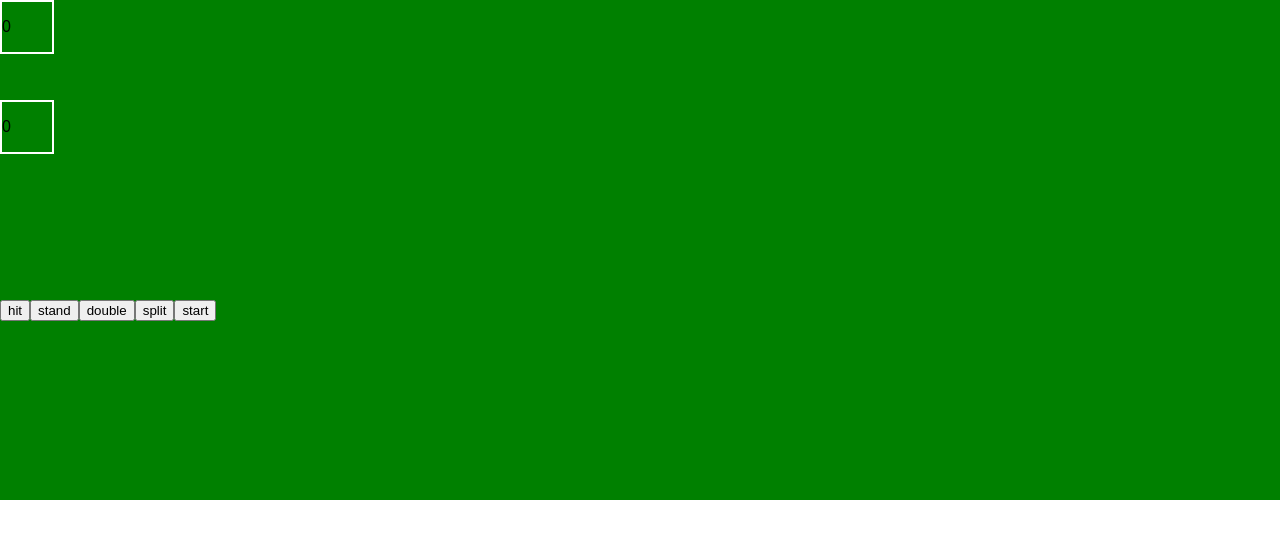
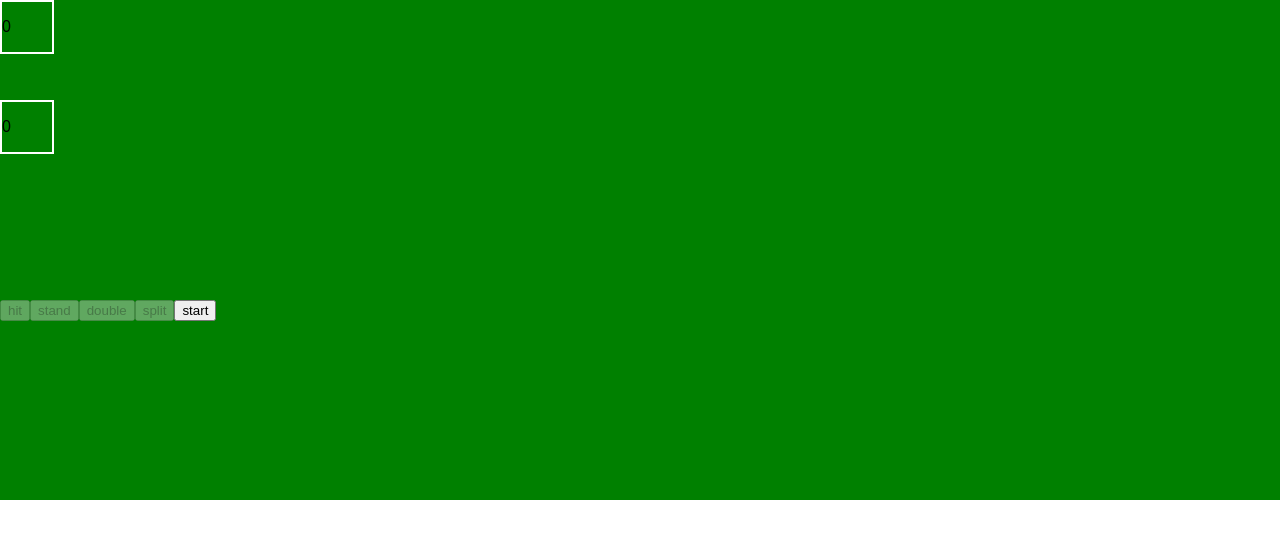
Before and after one commit to kasra-nejad/blackjack, a React (Create React App) app: page / in a window 1280 px wide. Shown: the top 538 px of the page. Built offline with nearby package versions, Linux system fonts and the light colour scheme.

Commit message:
basic functionality

```diff
--- a/src/Buttons/PlayerButtons.tsx
+++ b/src/Buttons/PlayerButtons.tsx
@@ -1,26 +1,47 @@
-import React, { useContext, useState } from "react";
-import { GameContext } from "../Table/Table";
+import React, { useContext } from "react";
+import { participants } from "../Table/cardConstants";
+import { setTurn } from "../Table/gameActions";
+import { GameContext } from "../Table/gameContext";
 
 export interface IPlayerButtonsProps {
   drawCard: (participant: string) => void;
   start: () => void;
+  double: () => void;
 }
 
 const PlayerButtons: React.FC<IPlayerButtonsProps> = (props) => {
-  const { drawCard, start } = props;
+  const { drawCard, start, double } = props;
   const context = useContext(GameContext);
-  const { turn, isGameStarted } = context.state;
-  const [isDoubleDisabled, setIsDoubleDisabled] = useState(false);
-  const [isSplitDisabled, setISSplitDisabled] = useState(false);
+  const dispatch = context.dispatch;
+  const { turn, isGameStarted, hands } = context.state;
+  const isDoubleDisabled = !isGameStarted || hands[turn].length !== 2;
+  const isSplitDisabled =
+    !isGameStarted || hands[turn][0]?.value !== hands[turn][1]?.value;
+
   return (
     <div id="button-container" style={{ display: "flex" }}>
-      <button className="button" name="hit" onClick={() => drawCard(turn)}>
+      <button
+        className="button"
+        name="hit"
+        disabled={turn === participants.DEALER || !isGameStarted}
+        onClick={() => drawCard(turn)}
+      >
         hit
       </button>
-      <button className="button" name="stand">
+      <button
+        className="button"
+        name="stand"
+        onClick={() => dispatch(setTurn(participants.DEALER))}
+        disabled={turn === participants.DEALER || !isGameStarted}
+      >
         stand
       </button>
-      <button className="button" disabled={isDoubleDisabled} name="double">
+      <button
+        className="button"
+        disabled={isDoubleDisabled}
+        name="double"
+        onClick={double}
+      >
         double
       </button>
       <button className="button" disabled={isSplitDisabled} name="split">
--- a/src/Participants/Dealer.tsx
+++ b/src/Participants/Dealer.tsx
@@ -2,7 +2,8 @@ import React, { useContext, useEffect } from "react";
 import styled from "styled-components";
 import Card from "../Table/Card";
 import { participants } from "../Table/cardConstants";
-import { CurrentCard, GameContext } from "../Table/Table";
+import { GameContext } from "../Table/gameContext";
+import { CurrentCard } from "../Table/Table";
 import Totals from "./Totals";
 import { useGetParticipantTotal } from "./utils";
 
@@ -44,7 +45,13 @@ const Dealer = (props: Props) => {
           return <Card key={card?.id} value={card?.id} />;
         })
       )}
-      <Totals total={total} />
+      <Totals
+        total={
+          turn !== participants.DEALER && isGameStarted
+            ? total - dealerHand[1]?.value!
+            : total
+        }
+      />
     </DealerArea>
   );
 };
--- a/src/Participants/Player.tsx
+++ b/src/Participants/Player.tsx
@@ -1,10 +1,12 @@
-import React, { useContext } from "react";
+import React, { useContext, useEffect } from "react";
 import Totals from "./Totals";
-import { CurrentCard, GameContext } from "../Table/Table";
+import { CurrentCard } from "../Table/Table";
 import { useGetParticipantTotal } from "./utils";
 import Card from "../Table/Card";
 import styled from "styled-components";
 import { participants } from "../Table/cardConstants";
+import { GameContext } from "../Table/gameContext";
+import { setTurn } from "../Table/gameActions";
 
 const PlayerArea = styled.div`
   width: 200px;
@@ -14,9 +16,16 @@ const PlayerArea = styled.div`
 
 const Player = () => {
   const context = useContext(GameContext);
+  const dispatch = context.dispatch;
   const { hands } = context.state;
   const playerHand = hands[participants.PLAYER_1];
   const total = useGetParticipantTotal(playerHand);
+
+  useEffect(() => {
+    if (total >= 21) {
+      dispatch(setTurn(participants.DEALER));
+    }
+  }, [dispatch, total]);
 
   return (
     <PlayerArea>
--- a/src/Table/Table.tsx
+++ b/src/Table/Table.tsx
@@ -1,9 +1,12 @@
-import React, { createContext, useReducer } from "react";
+import React, { useReducer } from "react";
 import styled from "styled-components";
 import PlayerButtons from "../Buttons/PlayerButtons";
 import Dealer from "../Participants/Dealer";
 import Player from "../Participants/Player";
-import { deckOfCards, participants } from "./cardConstants";
+import { participants } from "./cardConstants";
+import { setDealerDeck, setHands, setTurn, startGame } from "./gameActions";
+import { GameContext } from "./gameContext";
+import { gameReducer, initialState } from "./gameReducer";
 
 export type Card = {
   id: string;
@@ -19,95 +22,7 @@ const PlayArea = styled.div`
   height: 500px;
 `;
 
-type GameContextType = {
-  state: GameState;
-  dispatch: React.Dispatch<GameActions>;
-};
-
-type GameState = {
-  isGameStarted: boolean;
-  dealerDeck: Card[];
-  turn: string;
-  hands: { [key: string]: CurrentCard[] };
-};
-
-type GameActions = {
-  type: string;
-  payload?: any;
-};
-export const GameContext = createContext({} as GameContextType);
-
 const Table: React.FC = () => {
-  const initialState: GameState = {
-    isGameStarted: false,
-    dealerDeck: deckOfCards,
-    turn: participants.PLAYER_1,
-    hands: {
-      [participants.PLAYER_1]: [],
-      [participants.DEALER]: [],
-    },
-  };
-
-  const SET_TURN = "SET_TURN";
-  const START_GAME = "START_GAME";
-  const SET_HANDS = "SET_HANDS";
-  const SET_DEALER_DECK = "SET_DEALER_DECK";
-
-  const setTurn = (payload: string) => ({
-    type: SET_TURN,
-    payload,
-  });
-
-  const startGame = (payload: boolean) => ({
-    type: START_GAME,
-    payload,
-  });
-
-  const setHands = (payload: { participant: string; cardIndex: number }) => ({
-    type: SET_HANDS,
-    payload,
-  });
-
-  const setDealerDeck = (payload: number) => ({
-    type: SET_DEALER_DECK,
-    payload,
-  });
-
-  function gameReducer(state: GameState, action: GameActions): GameState {
-    const { type, payload } = action;
-    switch (type) {
-      case SET_TURN:
-        return {
-          ...state,
-          turn: payload,
-        };
-      case START_GAME:
-        return {
-          ...state,
-          isGameStarted: payload,
-        };
-      case SET_HANDS:
-        return {
-          ...state,
-          hands: {
-            ...state.hands,
-            [payload.participant]: [
-              ...state.hands[payload.participant],
-              state.dealerDeck[payload.cardIndex],
-            ],
-          },
-        };
-      case SET_DEALER_DECK:
-        return {
-          ...state,
-          dealerDeck: state.dealerDeck.filter((_, index) => index !== payload),
-        };
-
-      default:
-        return state;
-    }
-  }
-
   const [gameState, dispatch] = useReducer(gameReducer, initialState);
 
   const toggleTurn = () => {
@@ -144,12 +59,17 @@ const Table: React.FC = () => {
     dispatch(startGame(true));
     dispatch(setTurn(participants.PLAYER_1));
   };
+
+  const double = () => {
+    drawCard(gameState.turn);
+    toggleTurn();
+  };
   return (
     <GameContext.Provider value={{ state: gameState, dispatch }}>
       <PlayArea>
         <Dealer drawCard={drawCard} />
         <Player />
-        <PlayerButtons drawCard={drawCard} start={start} />
+        <PlayerButtons drawCard={drawCard} start={start} double={double} />
       </PlayArea>
     </GameContext.Provider>
   );
--- /dev/null
+++ b/src/Table/gameActions.ts
@@ -0,0 +1,32 @@
+export const SET_TURN = "SET_TURN";
+export const START_GAME = "START_GAME";
+export const SET_HANDS = "SET_HANDS";
+export const SET_DEALER_DECK = "SET_DEALER_DECK";
+
+export const setTurn = (payload: string) => ({
+  type: SET_TURN,
+  payload,
+});
+
+export const startGame = (payload: boolean) => ({
+  type: START_GAME,
+  payload,
+});
+
+export const setHands = (payload: {
+  participant: string;
+  cardIndex: number;
+}) => ({
+  type: SET_HANDS,
+  payload,
+});
+
+export const setDealerDeck = (payload: number) => ({
+  type: SET_DEALER_DECK,
+  payload,
+});
+
+export type GameActions = {
+  type: string;
+  payload?: any;
+};
--- /dev/null
+++ b/src/Table/gameContext.ts
@@ -0,0 +1,10 @@
+import { createContext } from "react";
+import { GameActions } from "./gameActions";
+import { GameState } from "./gameReducer";
+
+type GameContextType = {
+  state: GameState;
+  dispatch: React.Dispatch<GameActions>;
+};
+
+export const GameContext = createContext({} as GameContextType);
--- /dev/null
+++ b/src/Table/gameReducer.ts
@@ -0,0 +1,62 @@
+import { deckOfCards, participants } from "./cardConstants";
+import {
+  GameActions,
+  SET_DEALER_DECK,
+  SET_HANDS,
+  SET_TURN,
+  START_GAME,
+} from "./gameActions";
+import { Card, CurrentCard } from "./Table";
+
+export type GameState = {
+  isGameStarted: boolean;
+  dealerDeck: Card[];
+  turn: string;
+  hands: { [key: string]: CurrentCard[] };
+};
+
+export const initialState: GameState = {
+  isGameStarted: false,
+  dealerDeck: deckOfCards,
+  turn: participants.PLAYER_1,
+  hands: {
+    [participants.PLAYER_1]: [],
+    [participants.DEALER]: [],
+  },
+};
+
+export function gameReducer(state: GameState, action: GameActions): GameState {
+  const { type, payload } = action;
+  switch (type) {
+    case SET_TURN:
+      console.log(payload);
+      return {
+        ...state,
+        turn: payload,
+      };
+    case START_GAME:
+      return {
+        ...state,
+        isGameStarted: payload,
+      };
+    case SET_HANDS:
+      return {
+        ...state,
+        hands: {
+          ...state.hands,
+          [payload.participant]: [
+            ...state.hands[payload.participant],
+            state.dealerDeck[payload.cardIndex],
+          ],
+        },
+      };
+    case SET_DEALER_DECK:
+      return {
+        ...state,
+        dealerDeck: state.dealerDeck.filter((_, index) => index !== payload),
+      };
+
+    default:
+      return state;
+  }
+}
```
